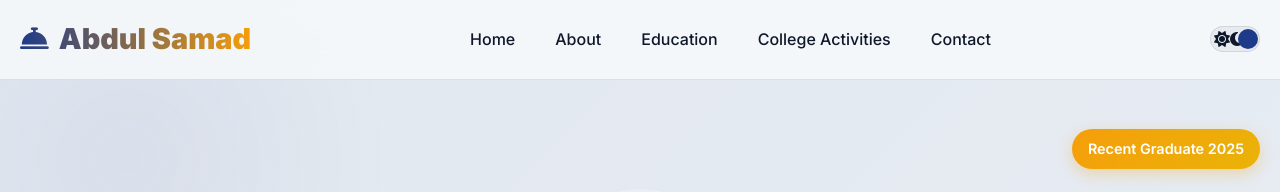
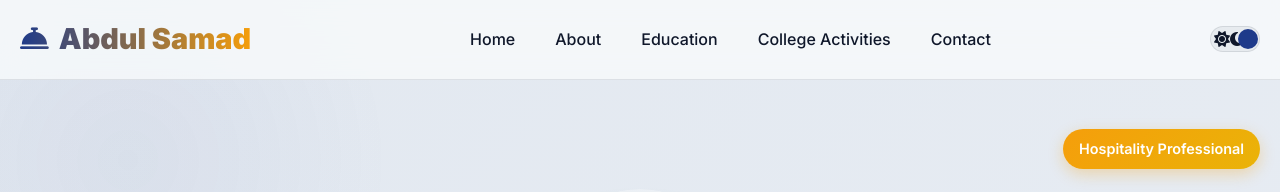
Before and after one commit to muhammadawaislaal/abdul_samad_portfolio, a plain HTML site: page index.html in a window 1280 px wide. Shown: the top 192 px of the page. Drawn offline with nearby package versions, Linux system fonts and the light colour scheme; grey boxes are pictures that could not be loaded.

Commit message:
Update index.html

```diff
--- a/index.html
+++ b/index.html
@@ -1,3 +1,4 @@
+
 <!DOCTYPE html>
 <html lang="en">
 <head>
@@ -1272,7 +1273,7 @@
      <br>
      <br>
     <section id="home" class="header-advanced">
-        <div class="hospitality-badge">Recent Graduate 2025</div>
+        <div class="hospitality-badge">Hospitality Professional</div>
         <div class="container header-content">
             <div class="profile-advanced">
                 <div class="profile-card-3d">
```
